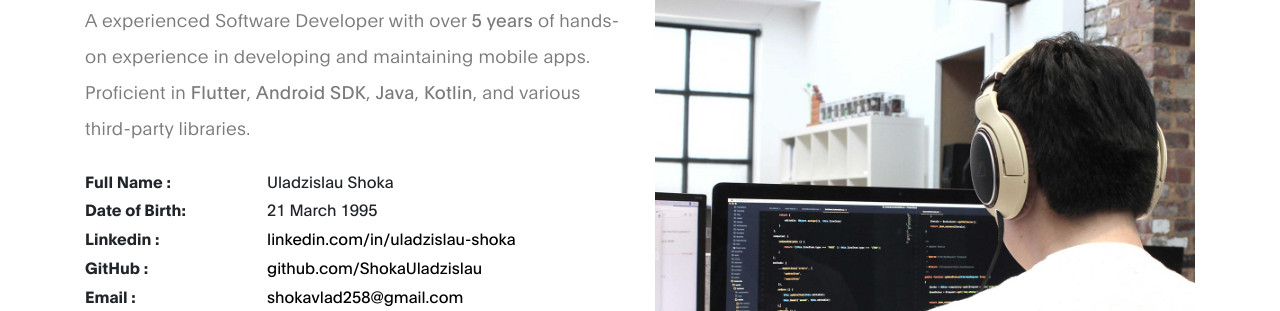
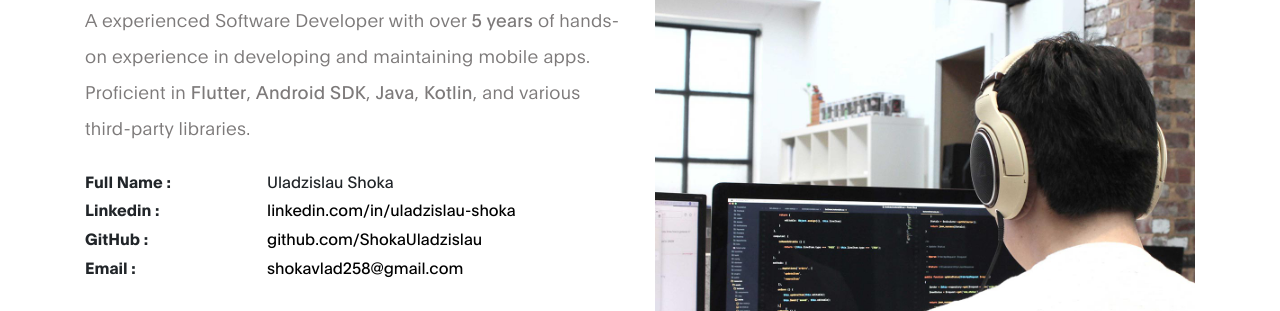
Before and after one commit to ShokaUladzislau/portfolio, a plain HTML site: page index.html in a window 1280 px wide. Shown: the part 489-800 px from the top of the page. Drawn offline with Linux system fonts and the light colour scheme.

Commit message:
delete date of birth field

```diff
--- a/index.html
+++ b/index.html
@@ -106,9 +106,6 @@
 
           <ul class="mt-4 mb-5 mb-lg-0 profile-list list-unstyled">
             <li><strong>Full Name :</strong> Uladzislau Shoka </li>
-
-            <li><strong>Date of Birth:</strong> 21 March 1995</li>
-
             <li><strong>Linkedin :</strong> <a href="https://www.linkedin.com/in/uladzislau-shoka"
                 target="_blank">linkedin.com/in/uladzislau-shoka</a></li>
 
```
